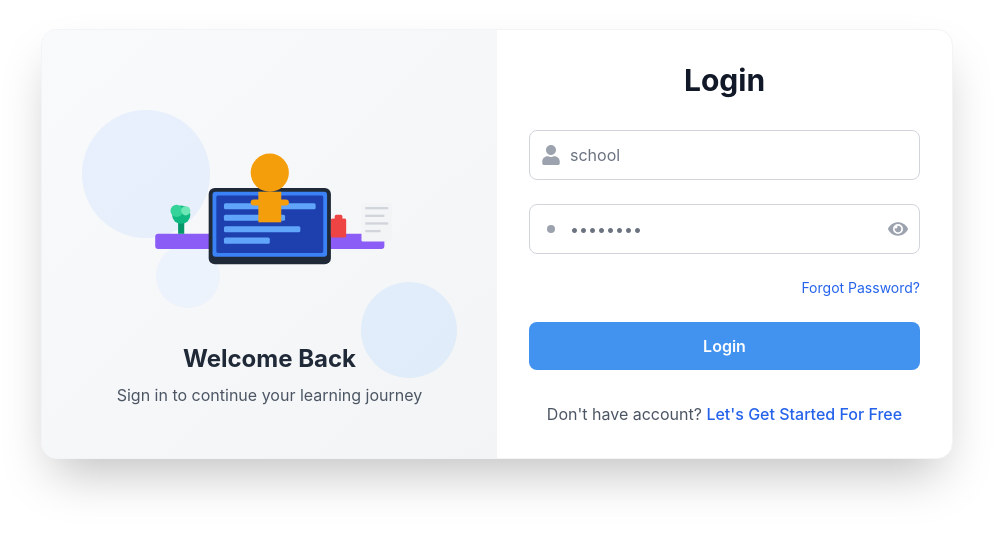
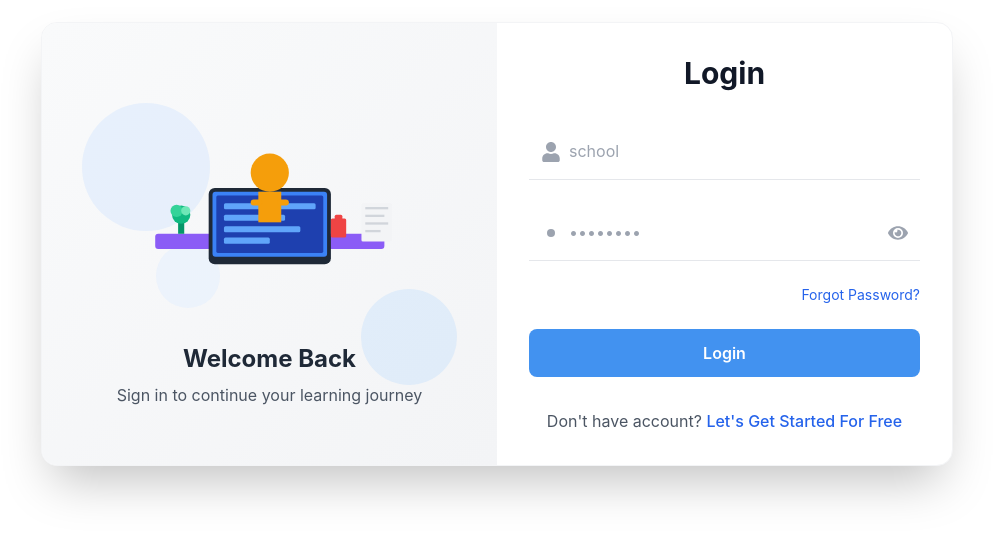
Before and after one commit to Georgeygigz/centrix-frontend, a React (Create React App) app: page / in a window 1280 px wide. Shown: the part 156-694 px from the top of the page, without its empty margins (143-1136 px from the left). Built offline with nearby package versions, Linux system fonts and the light colour scheme.

Commit message:
modify fields

```diff
--- a/src/components/Auth/LoginForm.tsx
+++ b/src/components/Auth/LoginForm.tsx
@@ -52,7 +52,7 @@ const LoginForm: React.FC = () => {
                   type="text"
                   value={school}
                   onChange={(e) => setSchool(e.target.value)}
-                  className="w-full pl-10 pr-4 py-3 bg-white border border-gray-300 rounded-lg text-gray-900 placeholder-gray-500 focus:outline-none focus:ring-2 focus:ring-blue-500 focus:border-blue-500 transition-all duration-200"
+                  className="w-full pl-10 pr-4 py-4 bg-transparent border-b border-gray-200 text-gray-900 placeholder-gray-400 focus:outline-none focus:border-gray-400 transition-all duration-200"
                   placeholder="school"
                   required
                   disabled={isLoading}
@@ -73,7 +73,7 @@ const LoginForm: React.FC = () => {
                   type={showPassword ? 'text' : 'password'}
                   value={password}
                   onChange={(e) => setPassword(e.target.value)}
-                  className="w-full pl-10 pr-12 py-3 bg-white border border-gray-300 rounded-lg text-gray-900 placeholder-gray-500 focus:outline-none focus:ring-2 focus:ring-blue-500 focus:border-blue-500 transition-all duration-200"
+                  className="w-full pl-10 pr-12 py-4 bg-transparent border-b border-gray-200 text-gray-900 placeholder-gray-400 focus:outline-none focus:border-gray-400 transition-all duration-200"
                   placeholder="••••••••"
                   required
                   disabled={isLoading}
--- a/src/components/Auth/RegisterForm.tsx
+++ b/src/components/Auth/RegisterForm.tsx
@@ -61,7 +61,7 @@ const RegisterForm: React.FC = () => {
                   type="text"
                   value={name}
                   onChange={(e) => setName(e.target.value)}
-                  className="w-full pl-10 pr-4 py-3 bg-white border border-gray-300 rounded-lg text-gray-900 placeholder-gray-500 focus:outline-none focus:ring-2 focus:ring-blue-500 focus:border-blue-500 transition-all duration-200"
+                  className="w-full pl-10 pr-4 py-4 bg-transparent border-b border-gray-200 text-gray-900 placeholder-gray-400 focus:outline-none focus:border-gray-400 transition-all duration-200"
                   placeholder="Full Name"
                   required
                   disabled={isLoading}
@@ -80,7 +80,7 @@ const RegisterForm: React.FC = () => {
                   type="email"
                   value={email}
                   onChange={(e) => setEmail(e.target.value)}
-                  className="w-full pl-10 pr-4 py-3 bg-white border border-gray-300 rounded-lg text-gray-900 placeholder-gray-500 focus:outline-none focus:ring-2 focus:ring-blue-500 focus:border-blue-500 transition-all duration-200"
+                  className="w-full pl-10 pr-4 py-4 bg-transparent border-b border-gray-200 text-gray-900 placeholder-gray-400 focus:outline-none focus:border-gray-400 transition-all duration-200"
                   placeholder="Email Address"
                   required
                   disabled={isLoading}
@@ -101,7 +101,7 @@ const RegisterForm: React.FC = () => {
                   type={showPassword ? 'text' : 'password'}
                   value={password}
                   onChange={(e) => setPassword(e.target.value)}
-                  className="w-full pl-10 pr-12 py-3 bg-white border border-gray-300 rounded-lg text-gray-900 placeholder-gray-500 focus:outline-none focus:ring-2 focus:ring-blue-500 focus:border-blue-500 transition-all duration-200"
+                  className="w-full pl-10 pr-12 py-4 bg-transparent border-b border-gray-200 text-gray-900 placeholder-gray-400 focus:outline-none focus:border-gray-400 transition-all duration-200"
                   placeholder="Password"
                   required
                   disabled={isLoading}
@@ -134,7 +134,7 @@ const RegisterForm: React.FC = () => {
                   type={showConfirmPassword ? 'text' : 'password'}
                   value={confirmPassword}
                   onChange={(e) => setConfirmPassword(e.target.value)}
-                  className="w-full pl-10 pr-12 py-3 bg-white border border-gray-300 rounded-lg text-gray-900 placeholder-gray-500 focus:outline-none focus:ring-2 focus:ring-blue-500 focus:border-blue-500 transition-all duration-200"
+                  className="w-full pl-10 pr-12 py-4 bg-transparent border-b border-gray-200 text-gray-900 placeholder-gray-400 focus:outline-none focus:border-gray-400 transition-all duration-200"
                   placeholder="Confirm Password"
                   required
                   disabled={isLoading}
```
